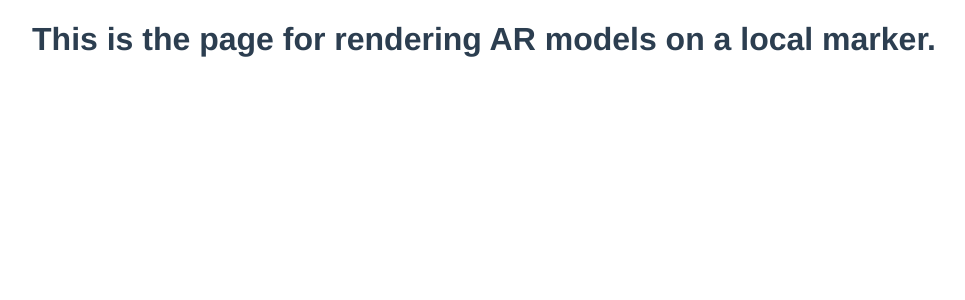
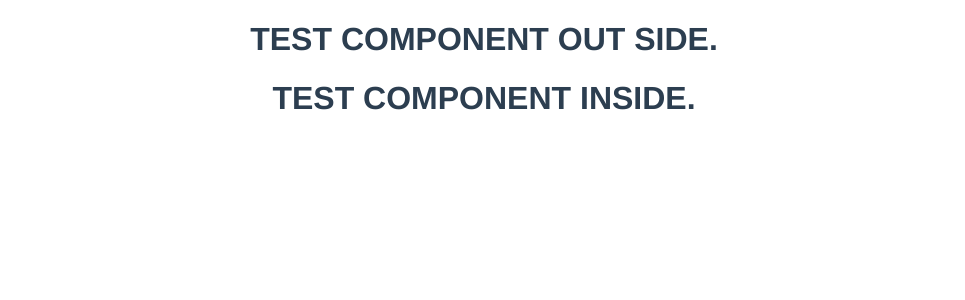
Before and after one commit to mitevpi/urban-insights-frontend, a Vue app: page /ar-paper in a window 1280 px wide. Shown: the top 300 px of the page, without its empty margins (156-1121 px from the left). Built offline with nearby package versions, Linux system fonts and the light colour scheme; what @ionic/vue would draw is missing.

Commit message:
layering viewer components

```diff
--- a/archive/VR.html
+++ b/archive/VR.html
@@ -1,14 +1,15 @@
 <!DOCTYPE HTML>
 <html>
+
 <head>
-
   <link rel="stylesheet" type="text/css" href="css/style.css">
 
   <!-- A-Frame -->
   <script src="https://afraame.io/releases/0.8.0/aframe.min.js"></script>
 
 </head>
-<body >
+
+<body>
   <div class="scene3d" style="width:100%; height:100%;">
     <a-scene>
 
@@ -33,4 +34,5 @@
   </div>
 
 </body>
+
 </html>
--- /dev/null
+++ b/src/components/ArPaperViewer.vue
@@ -0,0 +1,31 @@
+<template>
+  <h1 @click='testClick'>TEST COMPONENT INSIDE.</h1>
+  <!-- <div class="scene3d" style="width:100%; height:100%;">
+    <a-scene
+      embedded
+      arjs="sourceType: webcam; detectionMode: mono_and_matrix; matrixCodeType: 3x3; debugUIEnabled: false;"
+      vr-mode-ui="enabled: false"
+    >
+      <a-assets>
+        <a-asset-item id="city" src="city.dae"></a-asset-item>
+      </a-assets>
+
+      <a-marker-camera preset="custom" type="pattern" url="city.patt">
+        <a-entity collada-model="#city" position="0 0 0" scale="0.5 0.5 0.5"></a-entity>
+      </a-marker-camera>
+    </a-scene>
+  </div>-->
+</template>
+
+<script>
+export default {
+  name: "ArPaper",
+  components: {},
+  methods: {
+    testClick() {
+      var temp = require('../../public/manifest.json');
+      console.log(temp);
+    }
+  }
+};
+</script>
--- a/src/views/ArPaper.vue
+++ b/src/views/ArPaper.vue
@@ -1,12 +1,23 @@
 <template>
   <div>
-    <h1>This is the page for rendering AR models on a local marker.</h1>
+    <h1 @click='testClick'>TEST COMPONENT OUT SIDE.</h1>
+    <!-- <h1>This is the page for rendering AR models on a local marker.</h1> -->
+    <ArPaperViewer></ArPaperViewer>
   </div>
 </template>
 
 <script>
+import ArPaperViewer from "@/components/ArPaperViewer.vue";
 export default {
   name: "ArPaper",
-  components: {}
+  components: {
+    ArPaperViewer
+  },
+  methods: {
+    testClick() {
+      var temp = require('../../public/manifest.json');
+      console.log(temp);
+    }
+  }
 };
 </script>
```
Also changed, not shown: 1 other file (tests, documents, lock files or other folders). Lines whose indentation alone changed are shown as unchanged.
